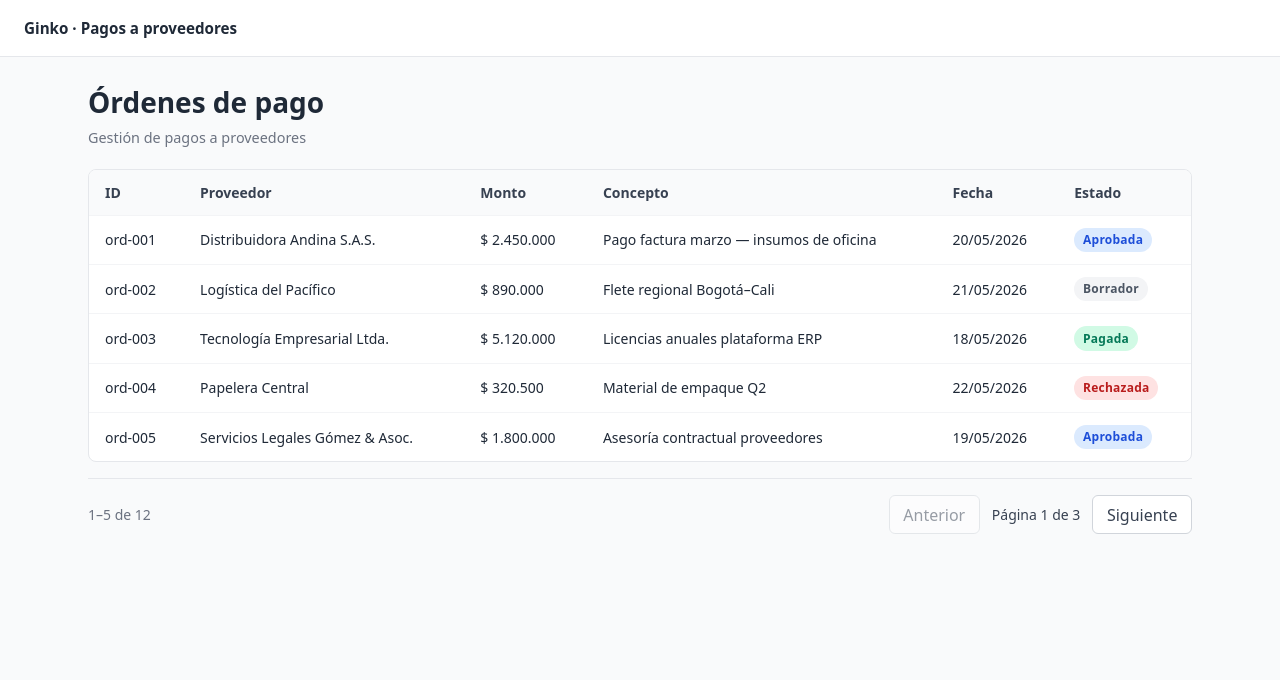
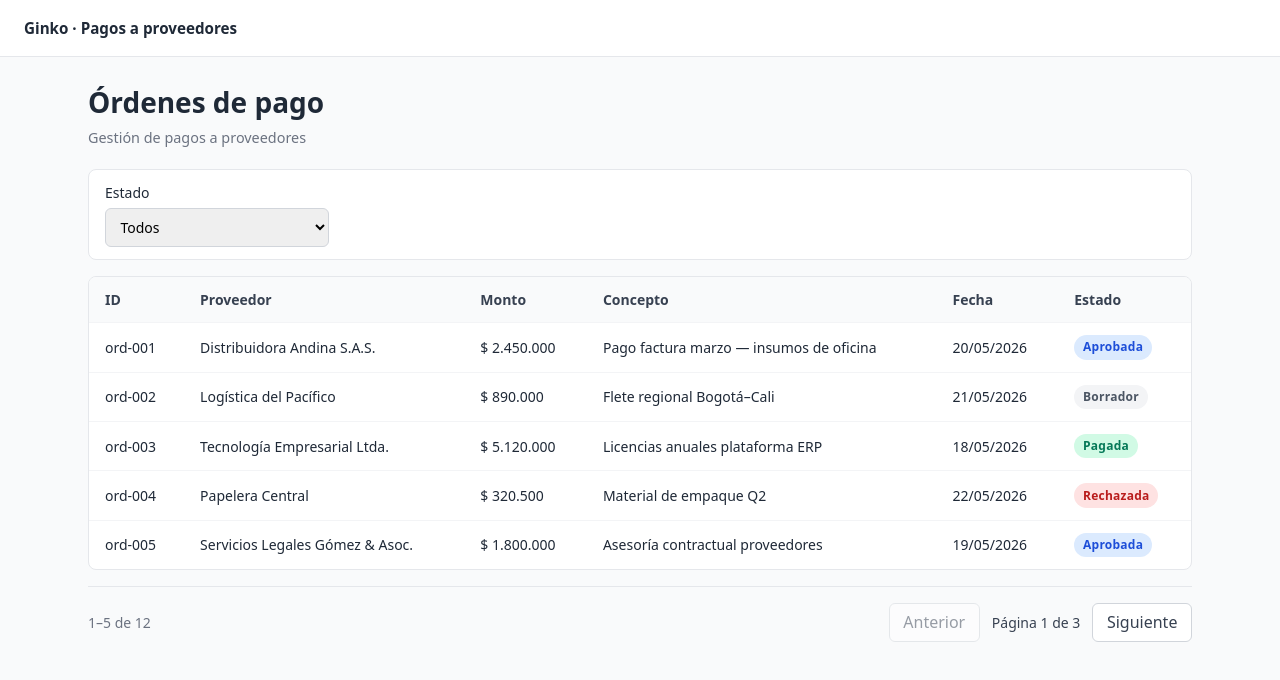
Before and after one commit to JheysonHerreraTISSINI/ginko-test, a Vue app: page / in a window 1280 px wide. Shown: the top 680 px of the page. Built offline with nearby package versions, Linux system fonts and the light colour scheme; data requests are answered from the project's data file.

Commit message:
filtro por estado en componente OrdersStatusFilter

```diff
--- /dev/null
+++ b/src/components/orders/OrdersStatusFilter.vue
@@ -0,0 +1,48 @@
+<script setup lang="ts">
+import type { StatusFilter } from '@/types/payment-order'
+
+const statusFilter = defineModel<StatusFilter>('statusFilter', { required: true })
+</script>
+
+<template>
+  <div class="status-filter">
+    <label class="status-filter__field">
+      <span>Estado</span>
+      <select v-model="statusFilter">
+        <option value="todos">Todos</option>
+        <option value="BORRADOR">Borrador</option>
+        <option value="APROBADA">Aprobada</option>
+        <option value="RECHAZADA">Rechazada</option>
+        <option value="PAGADA">Pagada</option>
+      </select>
+    </label>
+  </div>
+</template>
+
+<style scoped>
+.status-filter {
+  margin-bottom: 1rem;
+  padding: 0.75rem 1rem;
+  background: #fff;
+  border: 1px solid #e5e7eb;
+  border-radius: 0.5rem;
+}
+
+.status-filter__field {
+  display: flex;
+  flex-direction: column;
+  gap: 0.35rem;
+  font-size: 0.875rem;
+}
+
+.status-filter__field span {
+  font-weight: 500;
+}
+
+.status-filter__field select {
+  padding: 0.5rem 0.65rem;
+  border: 1px solid #d1d5db;
+  border-radius: 0.375rem;
+  max-width: 14rem;
+}
+</style>
--- a/src/composables/useClientPagination.ts
+++ b/src/composables/useClientPagination.ts
@@ -1,7 +1,11 @@
-import { computed, ref, type Ref } from 'vue'
+import { computed, ref, toValue, type MaybeRefOrGetter } from 'vue'
 
-export function useClientPagination<T>(items: Ref<T[]>, pageSize: number) {
+export function useClientPagination<T>(
+  itemsSource: MaybeRefOrGetter<T[]>,
+  pageSize: number,
+) {
   const currentPage = ref(1)
+  const items = computed(() => toValue(itemsSource))
 
   const totalPages = computed(() =>
     Math.max(1, Math.ceil(items.value.length / pageSize)),
--- a/src/types/payment-order.ts
+++ b/src/types/payment-order.ts
@@ -1,4 +1,5 @@
 export type PaymentOrderStatus = 'BORRADOR' | 'APROBADA' | 'RECHAZADA' | 'PAGADA'
+export type StatusFilter = 'todos' | PaymentOrderStatus
 
 export interface PaymentOrder {
   id: string
--- a/src/views/OrdersListView.vue
+++ b/src/views/OrdersListView.vue
@@ -1,25 +1,40 @@
 <script setup lang="ts">
-import { onMounted, toRef, watch } from 'vue'
+import { computed, onMounted, ref, watch } from 'vue'
 import { storeToRefs } from 'pinia'
 import OrdersCards from '@/components/orders/OrdersCards.vue'
 import OrdersPagination from '@/components/orders/OrdersPagination.vue'
+import OrdersStatusFilter from '@/components/orders/OrdersStatusFilter.vue'
 import OrdersTable from '@/components/orders/OrdersTable.vue'
 import ViewMessage from '@/components/ui/ViewMessage.vue'
 import { ORDERS_PAGE_SIZE } from '@/constants/pagination'
 import { useClientPagination } from '@/composables/useClientPagination'
 import { usePaymentOrdersStore } from '@/stores/payment-orders'
+import type { StatusFilter } from '@/types/payment-order'
 
 const store = usePaymentOrdersStore()
 const { orders, loading, error, isEmpty } = storeToRefs(store)
 
+const statusFilter = ref<StatusFilter>('todos')
+
+const filteredOrders = computed(() => {
+  if (statusFilter.value === 'todos') {
+    return orders.value
+  }
+  return orders.value.filter((order) => order.estado === statusFilter.value)
+})
+
 const { currentPage, totalPages, paginatedItems, rangeLabel, goToPage, resetPage } =
-  useClientPagination(toRef(orders), ORDERS_PAGE_SIZE)
+  useClientPagination(filteredOrders, ORDERS_PAGE_SIZE)
 
 onMounted(() => {
   store.loadOrders()
 })
 
 watch(orders, () => {
+  resetPage()
+})
+
+watch(statusFilter, () => {
   resetPage()
 })
 </script>
@@ -56,6 +71,8 @@ watch(orders, () => {
     />
 
     <template v-else>
+      <OrdersStatusFilter v-model:status-filter="statusFilter" />
+
       <div class="orders-list__desktop">
         <OrdersTable :orders="paginatedItems" />
       </div>
```
